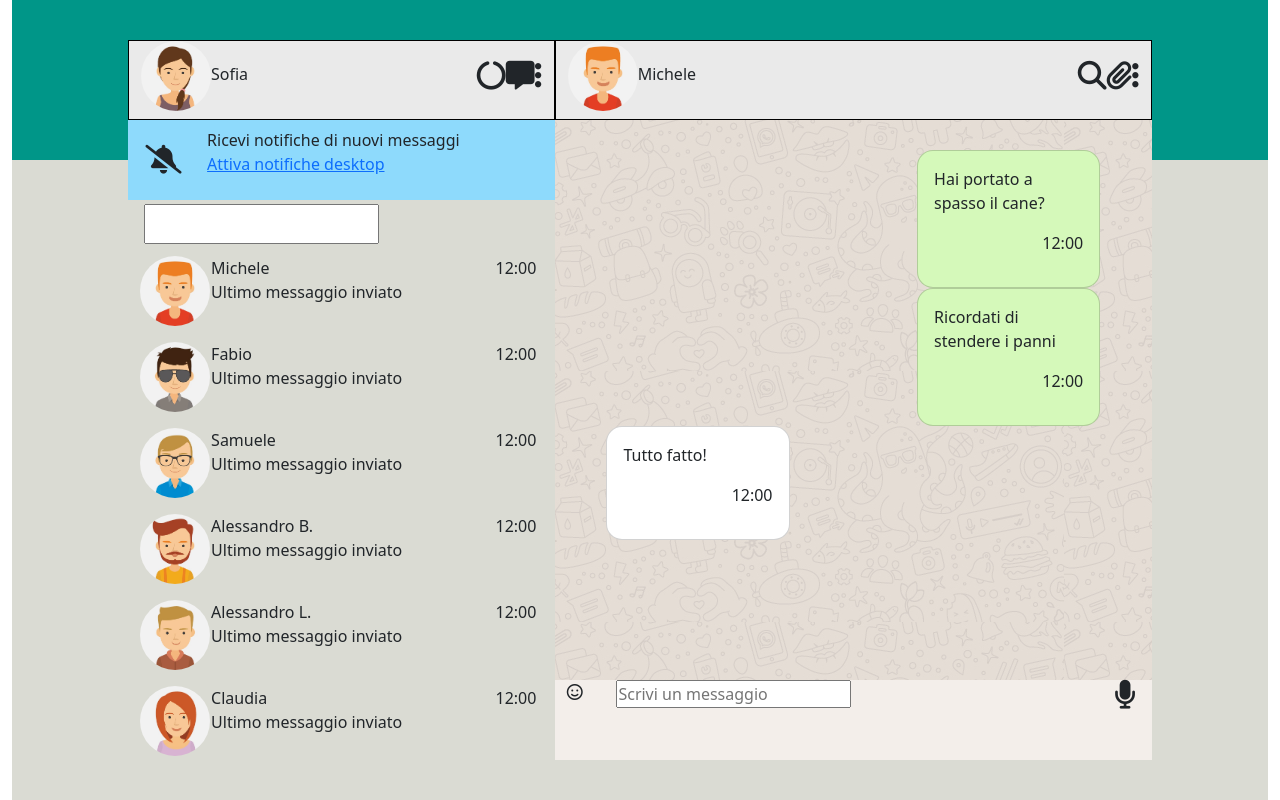
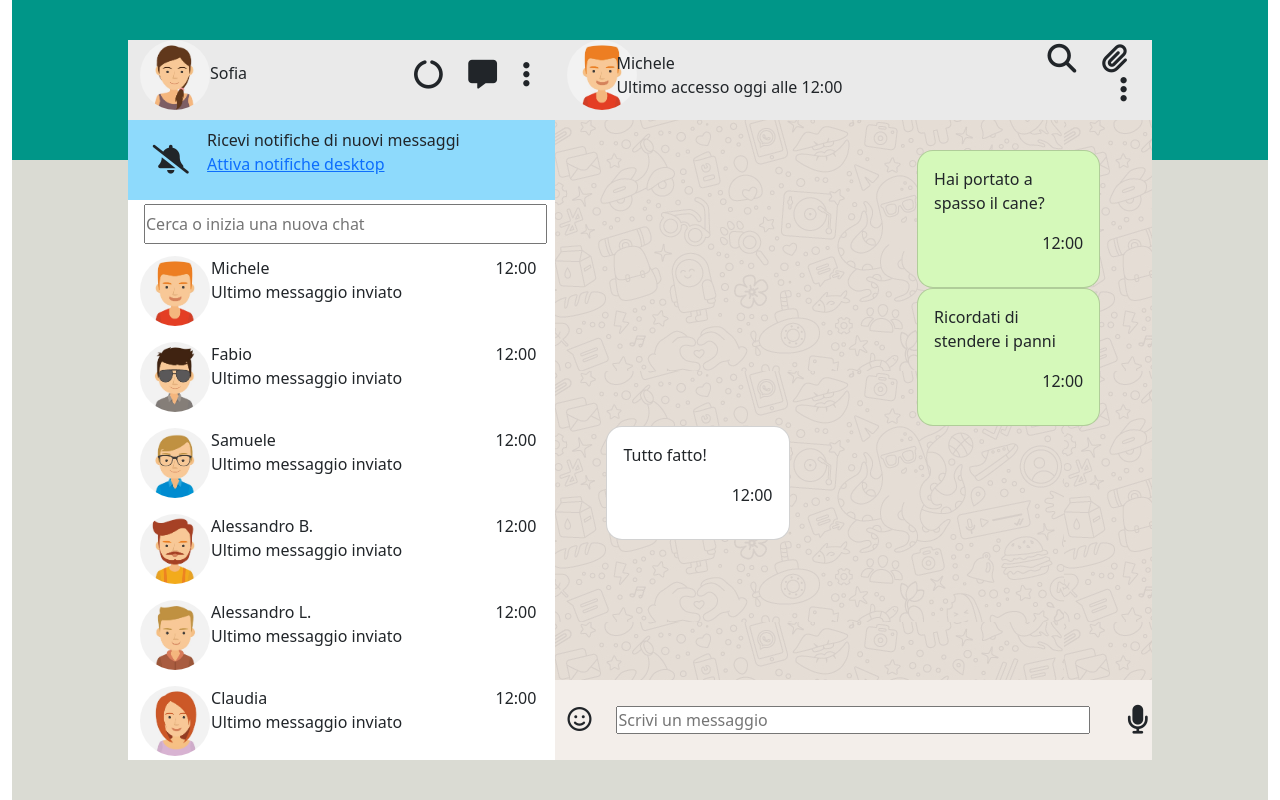
Before and after one commit to Andreapiani95/vue-boolzapp, a plain HTML site: page index.html in a window 1280 px wide. Drawn offline with nearby package versions, Linux system fonts and the light colour scheme.

Commit message:
refactoring

```diff
--- a/css/style.css
+++ b/css/style.css
@@ -23,6 +23,16 @@ img{
 
 .fa-solid{
     font-size: 1.8em;
+    padding-left: 0.8rem;
+    padding-right: 0.8rem;
+}
+
+.fa-regular{
+    font-size: 1.5em;
+}
+
+input{
+    width: 100%;
 }
 /*
 BACKGROUND
@@ -60,6 +70,8 @@ MAIN
 .my-text-container{
     background-image: url(../img/mine.jpg);
     background-repeat: repeat;
+    overflow-y: auto;
+    overflow-x: hidden;
 }
 
 .alert-background{
@@ -75,6 +87,7 @@ MAIN
     height: calc(100% - 128px);
     overflow-y: auto;
     overflow-x: hidden;
+    background-color: #FFFFFF;
 }
 
 .message-sent{
@@ -85,22 +98,17 @@ MAIN
     display: none;
 }
 
-/*
-DEBUG
-*/
+.my-header{
+    height: 80px;
+    background-color: #EAEAEA;
+}
+.my-main{
+    height: calc(100% - 80px);
+    background-color: #FFFFFF;
+}
 
 
-.debug .my-header{
-    height: 80px;
-    background-color: #EAEAEA;
-    border: 1px solid black;
-}
-
-.debug .my-main{
-    height: calc(100% - 80px);
-}
-
-.debug .my-text-container{
+.my-text-container{
     height: calc(100% - 80px);
     width: 100%;
     padding-top: 5%;
--- a/index.html
+++ b/index.html
@@ -12,7 +12,7 @@
         <link rel="stylesheet" href="css/style.css">
         <title>Vue Boolzapp</title>
     </head>
-    <body class="debug">
+    <body>
 
         <div id="app" class="container-fluid my-background">
             <div class="green-background">
@@ -42,11 +42,15 @@
                 <div class="col-7 my-header">
                     <!--L'Account con cui stiamo conversando-->
                     <div class="row justify-space-between align-items-center align-middle">
-                        <div class="col">
+                        <div class="col-1">
                             <img class="avatar rounded-circle" :src="contacts[currentContactIndex].avatar" :alt="contacts[currentContactIndex].name">
-                            <span>{{contacts[currentContactIndex].name}}</span>
                         </div>
-                        <div class="col text-end">
+                        <div class="col-8 text-start">
+                            {{contacts[currentContactIndex].name}}
+                            <br>
+                            Ultimo accesso oggi alle 12:00
+                        </div>
+                        <div class="col-3 text-end">
                             <i class="fa-solid fa-magnifying-glass"></i>
                             <i class="fa-solid fa-paperclip"></i>
                             <i class="fa-solid fa-ellipsis-vertical"></i>
@@ -66,7 +70,7 @@
                             </p>
                         </div>
                     </div>
-                    <input class="m-1 contact-filter visible" type="text" v-model="contactFilter">
+                    <input class="m-1 contact-filter visible" type="text" v-model="contactFilter" placeholder="Cerca o inizia una nuova chat">
 
                     <div class="contact-list">
                         <div class="row"
@@ -115,8 +119,8 @@
                     </div>
 
                     <div>
-                        <nav class="row my-navbar mx-0">
-                        <div class="col-1">
+                        <nav class="row my-navbar mx-0 align-items-center">
+                            <div class="col-1 text-center">
                                 <i class="fa-regular fa-face-smile"></i>
                             </div>
                             <div class="col-10">
```
Lines whose indentation alone changed are shown as unchanged.
